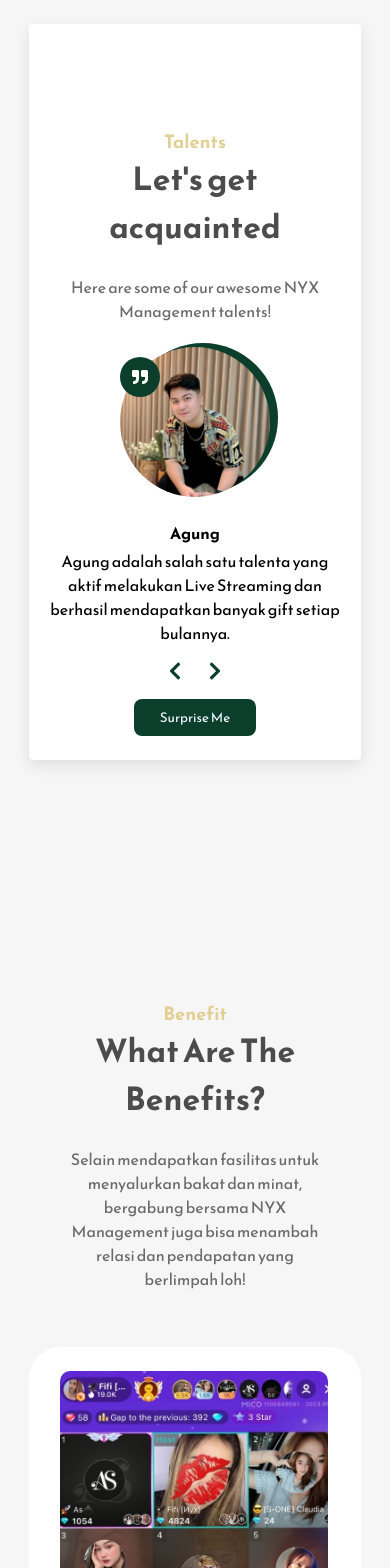
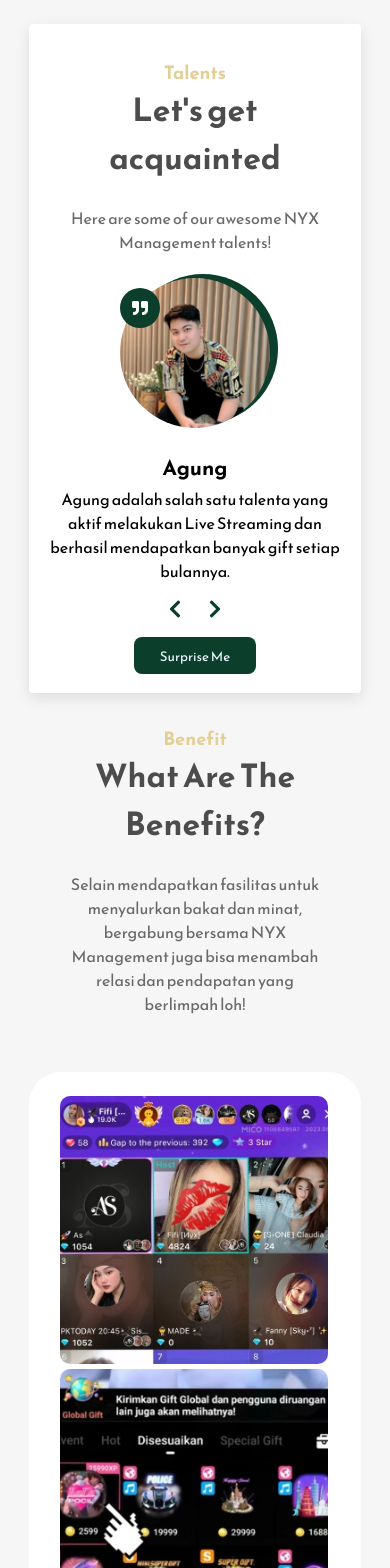
Before and after one commit to fnintani/nyx-profile-web, a React (Create React App) app: page / in a window 390 px wide. Shown: the part 2040-3608 px from the top of the page. Built offline with nearby package versions, Linux system fonts and the light colour scheme.

Commit message:
fixing margin

```diff
--- a/src/App.css
+++ b/src/App.css
@@ -228,7 +228,7 @@ nav {
   margin-top: 1.5rem;
 }
 .benefit-section-wrapper {
-  margin-top: 15rem;
+  margin-top: 10rem;
   display: flex;
   justify-content: center;
   align-items: center;
@@ -277,11 +277,6 @@ nav {
   align-items: center;
   font-weight: 600;
 }
-main {
-  min-height: 100vh;
-  display: grid;
-  place-items: center;
-}
 .underline {
   height: 0.25rem;
   width: 5rem;
@@ -289,13 +284,9 @@ main {
   margin-left: auto;
   margin-right: auto;
 }
-.container {
-  width: 80vw;
-  max-width: 620px;
-}
 .review {
   background: #fff;
-  padding: 1.5rem 1.2rem;
+  padding: 1.2rem 1.2rem;
   border-radius: 0.25rem;
   box-shadow:  0 5px 15px rgba(0, 0, 0, 0.1);
   transition: all 0.3s linear;
@@ -347,9 +338,11 @@ main {
 }
 .author {
   margin-bottom: 0.25rem;
+  font-size: 1.3rem;
 }
 .info {
   margin-bottom: 0.75rem;
+  font-size: 1rem;
 }
 .prev-btn,
 .next-btn {
@@ -464,7 +457,7 @@ main {
     margin-right: 0rem !important;
   }
   .work-section-wrapper {
-    margin-top: 5rem !important;
+    margin-top: 1rem !important;
   }
   .work-section-bottom {
     margin-top: 1rem !important;
@@ -495,4 +488,7 @@ main {
   .about-background-image-container {
     display: none;
   }
+  .benefit-section-wrapper {
+    margin-top: 2rem;
+  }
 }
```
